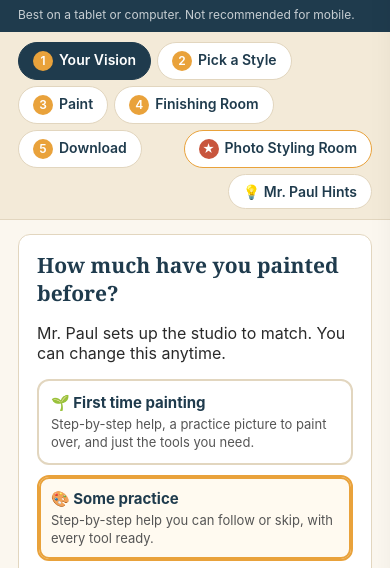
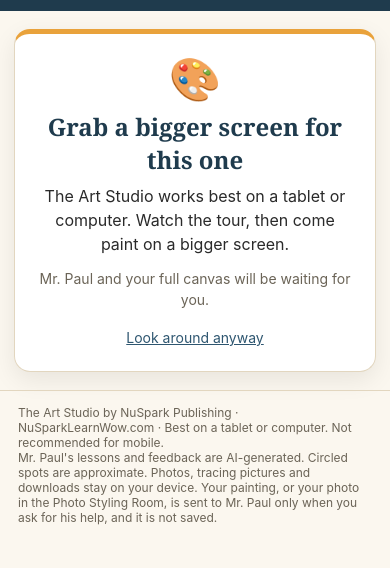
Before and after one commit to NuSpark-Wow/art-studio, a plain HTML site: page index.html in a window 390 px wide. Shown: the part 237-805 px from the top of the page. Drawn offline with Linux system fonts and the light colour scheme.

Commit message:
Add files via upload

```diff
--- a/index.html
+++ b/index.html
@@ -248,6 +248,18 @@ body.st3 header .banner,body.st4 header .banner,body.st5 header .banner,body.st3
 body.st3 #guideBar{padding:8px 12px}body.st3 #guideBar #gbText{font-size:15px;margin:2px 0 6px}
 @media (max-width:1100px){aside.coach{position:fixed;max-height:none}}
 @media (max-width:820px){.lvlBtns,#sampleGrid{grid-template-columns:1fr}}
+/* ===== phone card: on phones, show a friendly card instead of the studio ===== */
+#phoneCard{display:none;margin:18px 14px;background:#fff;border:1px solid var(--line);border-top:5px solid var(--accent2);border-radius:16px;padding:24px 20px;text-align:center;box-shadow:0 8px 24px rgba(0,0,0,.08)}
+#phoneCard .pcIcon{font-size:42px;line-height:1}
+#phoneCard h2{font-family:Georgia,"Times New Roman",serif;color:var(--ink);font-size:24px;margin:10px 0 8px}
+#phoneCard p{font-size:16px;line-height:1.5;color:var(--text);margin:0 0 12px}
+#phoneCard .pcBtn{margin-top:6px;background:none;border:0;color:var(--ink2);text-decoration:underline;font-size:14px;cursor:pointer}
+@media (max-width:700px){
+  body:not(.phoneOk) #phoneCard{display:block}
+  body:not(.phoneOk) nav.steps,body:not(.phoneOk) .layout,body:not(.phoneOk) header .mobile-note,body:not(.phoneOk) #hintToast{display:none!important}
+}
+/* Mr. Paul hint bubble: on smaller screens it sits at the bottom so it never covers buttons or text */
+@media (max-width:820px){#hintToast{left:12px;right:12px;top:auto;bottom:12px;max-width:none}}
 </style>
 </head>
 <body>
@@ -259,6 +271,13 @@ body.st3 #guideBar{padding:8px 12px}body.st3 #guideBar #gbText{font-size:15px;ma
   <div class="banner" id="banner"></div>
   <div class="mobile-note">Best on a tablet or computer. Not recommended for mobile.</div>
 </header>
+<div id="phoneCard" role="note">
+  <div class="pcIcon">🎨</div>
+  <h2>Grab a bigger screen for this one</h2>
+  <p>The Art Studio works best on a tablet or computer. Watch the tour, then come paint on a bigger screen.</p>
+  <p style="font-size:14px;color:var(--muted)">Mr. Paul and your full canvas will be waiting for you.</p>
+  <button type="button" class="pcBtn" id="phoneOkBtn">Look around anyway</button>
+</div>
 
 <nav class="steps" id="steps">
   <button data-step="1" class="on"><span class="n">1</span>Your Vision</button>
@@ -1451,6 +1470,10 @@ say("Hi, it's Mr. Paul. Welcome to The Art Studio. Tell me what you want to pain
 </div>
 <div id="hintToast"></div>
 <script>
+/* phone card: "Look around anyway" opens the studio on a phone */
+(function(){var b=document.getElementById('phoneOkBtn');if(b)b.onclick=function(){document.body.classList.add('phoneOk');window.scrollTo(0,0)};})();
+</script>
+<script>
 /* ===== v3 additions ===== */
 (function(){
   /* --- Mr. Paul Hints drawer (starts closed) --- */
```
